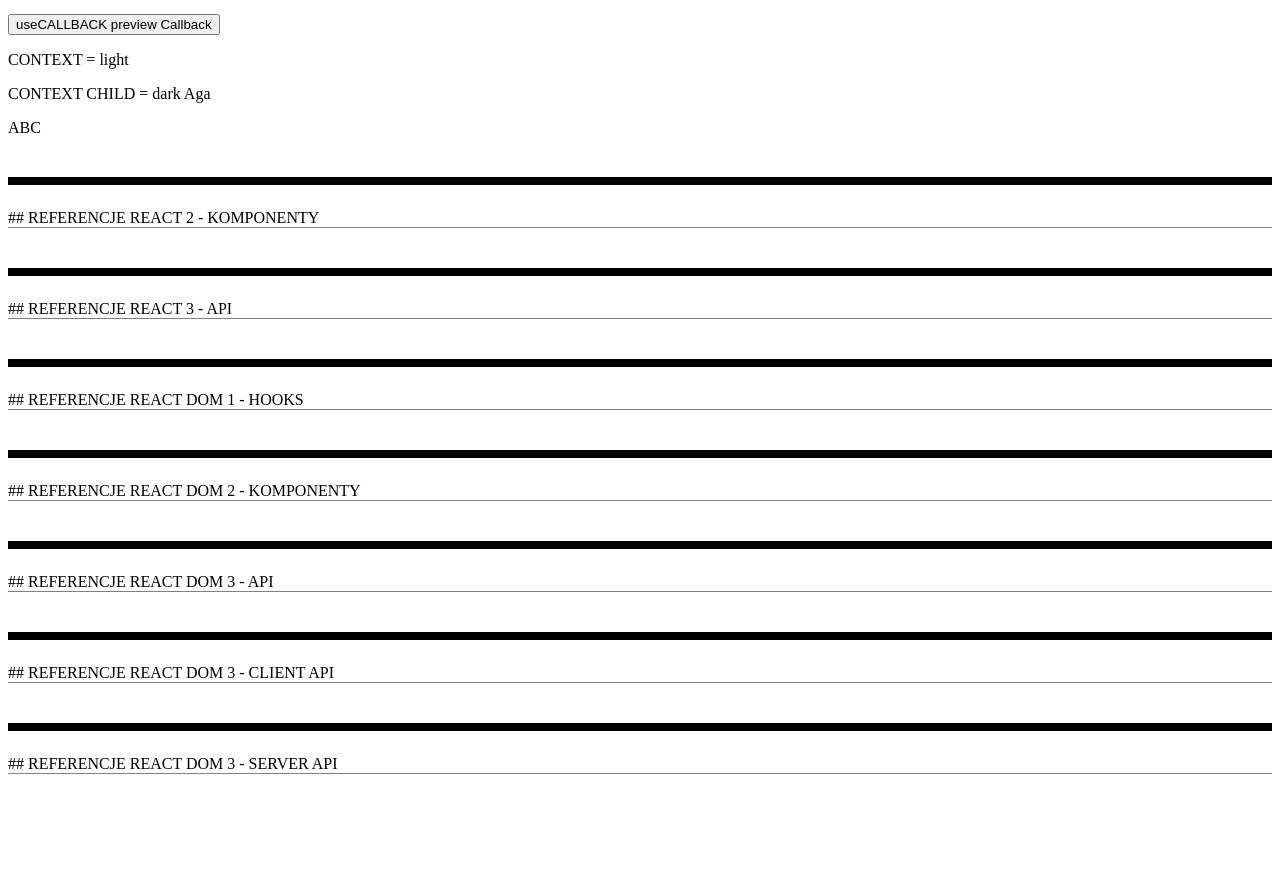
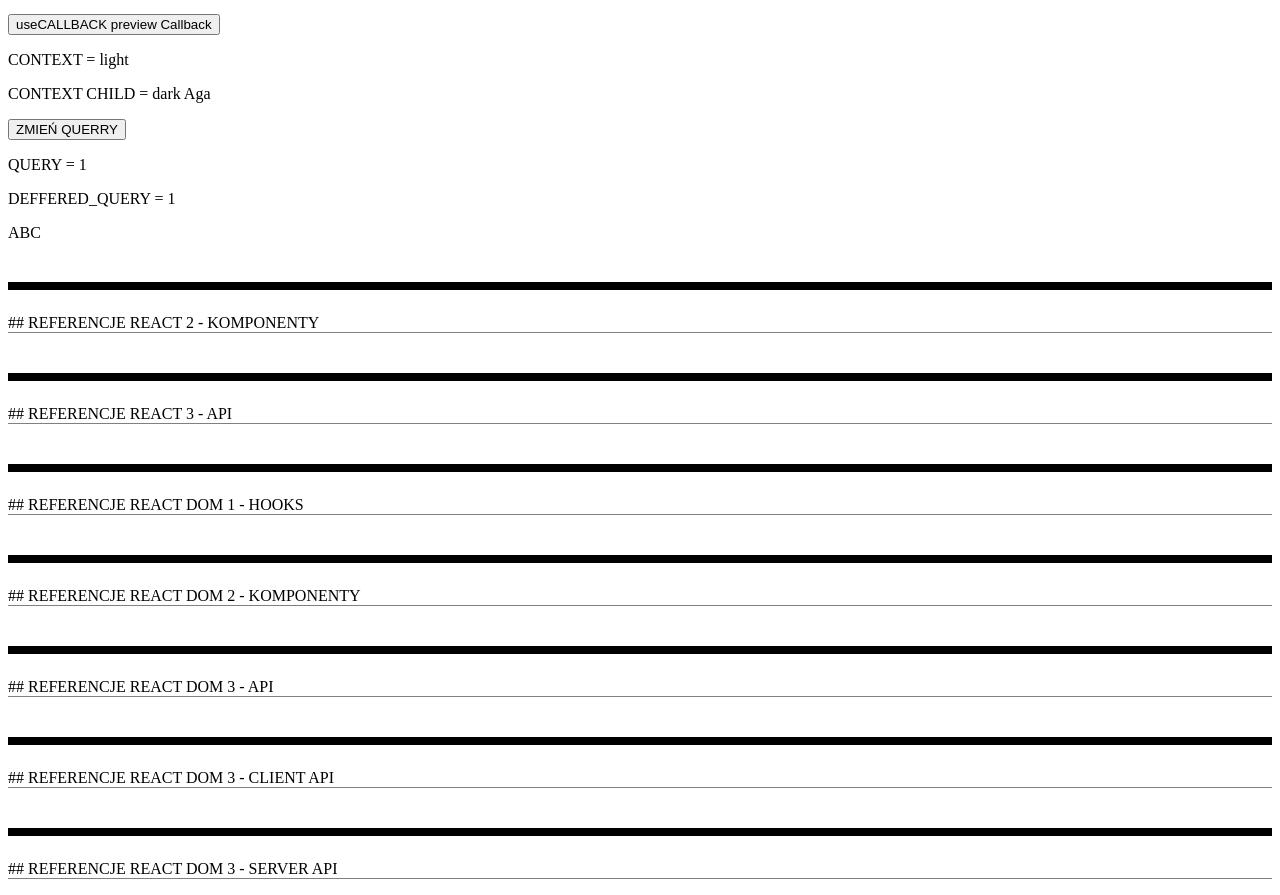
Before and after one commit to MaciejRog/CHEATSHEET_REACT, a React (Vite) app: page / in a window 1280 px wide. Shown: the part 1966-2861 px from the top of the page. Before the commit the page ends 2756 px from the top, so only its background shows below. Built offline with nearby package versions, Linux system fonts and the light colour scheme; no server answers.

Commit message:
add react hooks useDefferedValue info

```diff
--- a/src/2_REFERENCJE/1_ref_REACT/1_Hooks/ReactHooks.jsx
+++ b/src/2_REFERENCJE/1_ref_REACT/1_Hooks/ReactHooks.jsx
@@ -1,6 +1,14 @@
-import { createContext, memo, useContext, useDebugValue, useMemo } from "react";
-import { useCallback } from "react";
-import { useState } from "react";
+import {
+  createContext,
+  memo,
+  Suspense,
+  useCallback,
+  useContext,
+  useDebugValue,
+  useDeferredValue,
+  useMemo,
+  useState,
+} from "react";
 
 function ReactHooks() {
   return (
@@ -13,6 +21,7 @@ function ReactHooks() {
       {/* ##### CODZIENNE UŻYCIE */}
       <ReactHooksCallback />
       <ReactHooksContext />
+      <ReactHooksDefferedValue />
 
       {/* ##### MNIEJ PRZYDATNE */}
       <ReactHooksDebugValue />
@@ -187,11 +196,83 @@ function useCustomHook() {
 }
 
 // #################################
-// ####
+// #### useDefferedValue | pozwala OPOŹNIĆ aktualizację UI
 // VVVVVVVVVVVVVVVVVVVVVVVVVVVVVVVVV
 
+function ReactHooksDefferedValue() {
+  /*
+  POZWALA OPOŹNIĆ AKTUALIZACJĘ UI (defer -> przełozyć na później)
+  Przyjmuje 2 argumenty:
+  1) value -> wartość, którą chcemy opóźnić
+  2) [EKSPERYMENTALNE] -> wartość inicjalna [wykorzystywana przy INIT RENDER]
+
+
+  ZASTRZEŻENIA (caveat):
+  1) gdy jest wewnątrz 'TRANISTION' zawsze zwraca nową wartość 'nie przekłada renderu bo w tranzycji juz jest przelozony'
+  2) do 'useDeferredValue' powinniśmy przekazywać PRYMITYWNE wartość (string, number)
+      lub OBIEKTY utworzone poza RENDERINGIEM (jeśli przekazemy obiekt utworzony podczas rendereowania to wywołamy ZBĘDNE RERENDERY)
+  3) (kiedy otrzymuje nową wartość 'Object.is' [roznica między 'defferedStan', a 'stan']) -> kolejkuje w tle wykonanie RERENDERU
+      RERENDER w TLE jest PRZERYWALNY -> tylko ostatni RERENDER się wykona (np: przy wpisywaniu na klawiaturze)
+  4) Jest zintegrowany z <Suspense> (user widzi starą wartość podczas updatu UI)
+  5) nie zapobiega DODATKOWYM rządaniom HTTP
+  6) kiedy skończy się ORYGINALNY RERENDER -> react zaczyna RERENDER w TLE (background rerender) ->
+      jakie kolwiek zmiany przerwą ten w tle i uruchomią go na nowo
+  7) NIE wywołuje EFFEKTOW (dopóki zmiany nie pojawią sie na EKRANIE)
+  */
+
+  const [query, setQuery] = useState(1);
+  // zmiany uzaleznionie od 'defferedQuery' mają mniejszy priorytet i będą wykonane podczas RERENDERU w TLE
+  // Komponent RENDERUJE się 2 razy
+  // 1) zmiana 'query' np: na 2 GDZIE defferedQuery = 1 (POPRZEDNIA WARTOŚĆ 'query')
+  // 2) W TLE zmian 'defferedQuery' = 2
+  // w INIT RENDER 'defferedQuery' === 'query'
+  const defferedQuery = useDeferredValue(query);
+
+  console.log("");
+  console.log("ReactHooksDefferedValue QUERY = ", query);
+  console.log("ReactHooksDefferedValue defferedQuery = ", defferedQuery);
+  // najpierw 2 i 1
+  // potem 2 i 2 itp...
+
+  return (
+    <>
+      <button
+        onClick={() => {
+          setQuery((prev) => {
+            return prev + 1;
+          });
+        }}
+      >
+        ZMIEŃ QUERRY
+      </button>
+      <p>QUERY = {query}</p>
+      <p>{query !== defferedQuery ? "Ładuje... " : null}</p>
+      {/* W tym przypadku słuzy jako OPTYMALIZACJA dla ładowania bardzo duzego komponentu */}
+      <ReactHooksDefferedValueChild isDefered={true} query={defferedQuery} />
+    </>
+  );
+}
+
+// dzięki opakowaniu w memo komponent ten sie nie rerenderuje na zmianę w query
+// dopiero gdy zmieni się z czasem w TLE deferedQuery
+const ReactHooksDefferedValueChild = memo(
+  function ReactHooksDefferedValueChild({ isDefered, query }) {
+    const limit = 1000000000;
+    let i = 1;
+    while (i < limit) {
+      i++;
+    }
+
+    return (
+      <p>
+        {isDefered ? "DEFFERED_QUERY" : "QUERRY"} = {query}
+      </p>
+    );
+  }
+);
+
 // #################################
-// ####
+// #### useEffect
 // VVVVVVVVVVVVVVVVVVVVVVVVVVVVVVVVV
 
 // #################################
```
Also changed, not shown: 1 other file (tests, documents, lock files or other folders).
